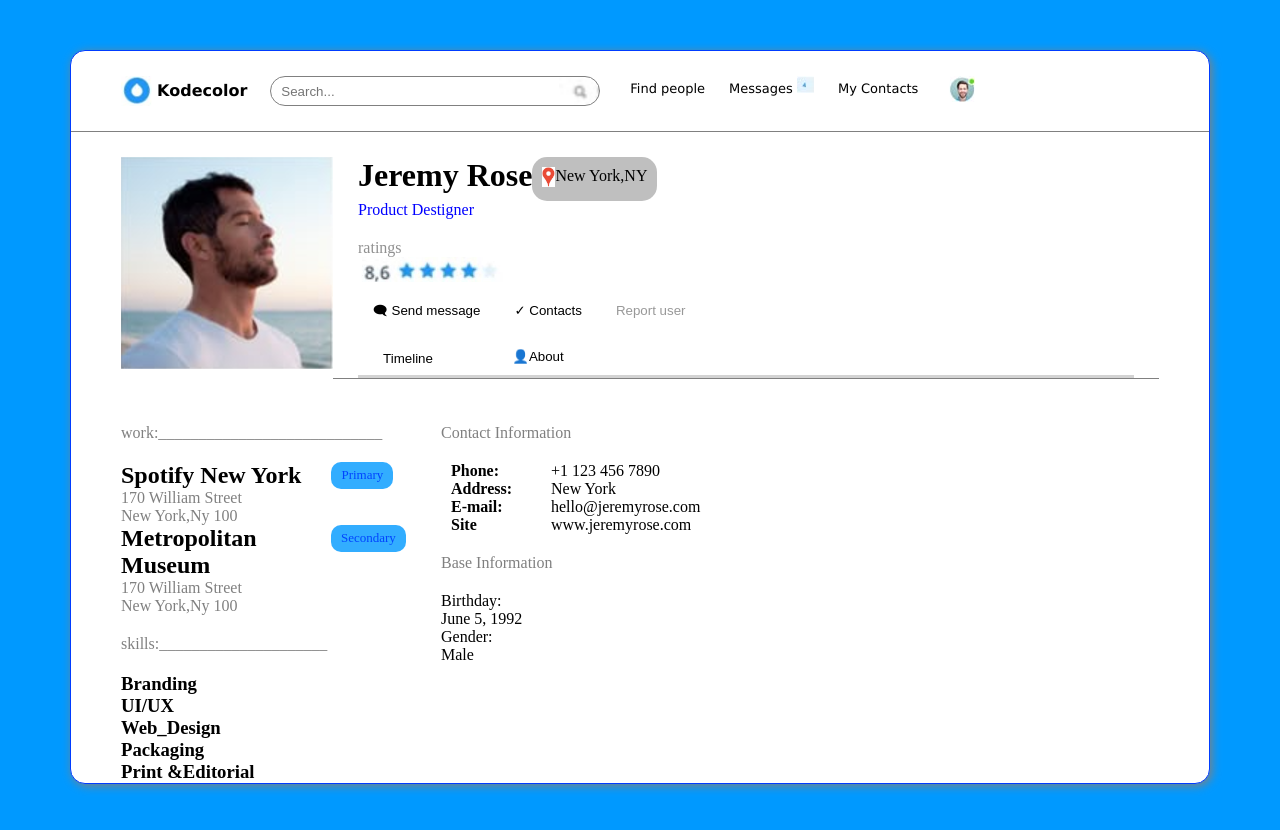
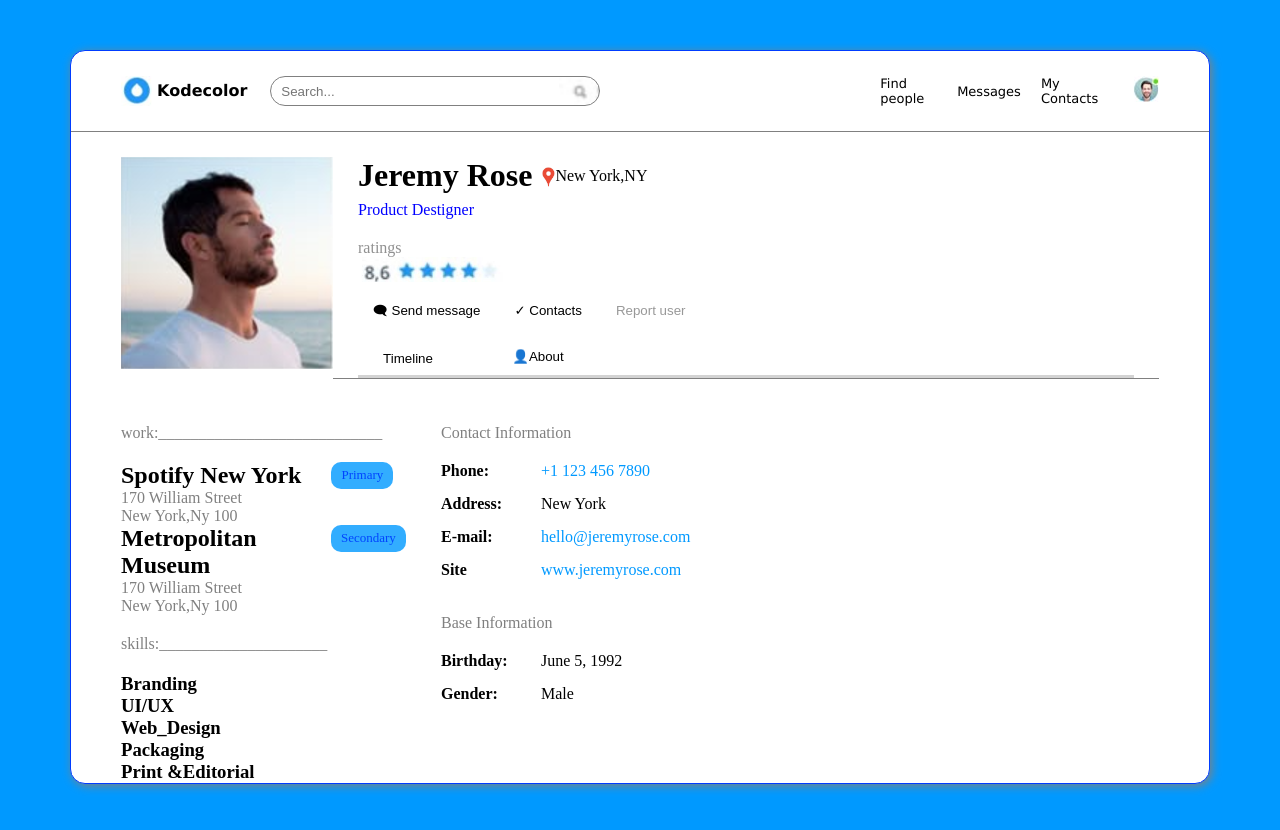
Before and after one commit to fayez-morsel/session-003, a plain HTML site: page index.html in a window 1280 px wide. Drawn offline with Linux system fonts and the light colour scheme.

Commit message:
finish last content

```diff
--- a/index.html
+++ b/index.html
@@ -18,7 +18,7 @@
             </div>
             <div class="buttonul">
                 <a href="#" class="a">Find people</a>
-                <a href="#" class="a">Messages <img src="mess.png" alt=""></a>
+                <a href="#" class="a" id="aaa">Messages </a>
                 <a href="#" class="a">My Contacts</a>
             </div>
             <div class="iconimg">
@@ -109,12 +109,12 @@
                 </div>
                 <div class="phone">
                     <p class="f1">E-mail:</p>
-                    <p>hello@jeremyrose.com</p>
+                    <p class="f2">hello@jeremyrose.com</p>
 
                 </div>
                 <div class="phone">
                     <p class="f1">Site</p>
-                    <p>www.jeremyrose.com</p>
+                    <p class="f2">www.jeremyrose.com</p>
 
                 </div>
             </div>
@@ -122,12 +122,12 @@
                 <p>Base Information</p>
             </div>
             <div class="basics">
-                <div class="Birth">
-                   <p>Birthday:</p>
+                <div class="phone">
+                   <p class="f1">Birthday:</p>
                    <p>June 5, 1992</p>
                 </div>
-                <div class="Gender">
-                    <p>Gender:</p>
+                <div class="phone">
+                    <p class="f1">Gender:</p>
                     <p>Male</p>
 
                 </div>
--- a/style.css
+++ b/style.css
@@ -8,10 +8,13 @@
         display: flex;
     }
 
-    .bottonul{
+    .buttonul{
         list-style: none;
         display: flex;
         flex-direction: row;
+        justify-content: center;
+        align-items: center;
+        margin-left: 250px;
 
     }
 
@@ -21,7 +24,10 @@
         font-family: 'Lucida Sans', 'Lucida Sans Regular', 'Lucida Grande', 'Lucida Sans Unicode', Geneva, Verdana, sans-serif;
         font-size: 13px;
         margin: 0 10px;
+
     }
+
+
 
     #search{
         background-image: url("loop.png");
@@ -84,16 +90,12 @@
     .ppp{
         padding: 10px;
         padding-right: 0;
-        background-color: rgba(128, 128, 128, 0.507);
-        border-radius: 15px 0 0 15px;
 
     }
 
     .pp{
         padding: 10px;
         padding-left: 0;
-        background-color: rgba(128, 128, 128, 0.506);
-        border-radius: 0 15px 15px 0;
     }
 
     .profile{
@@ -223,5 +225,9 @@
 
     .phone{
         display: flex;
-        padding: 0 10px;
+        padding-bottom: 15px;
     }
+
+    .f2{
+        color: #0099ff;
+    }
```
